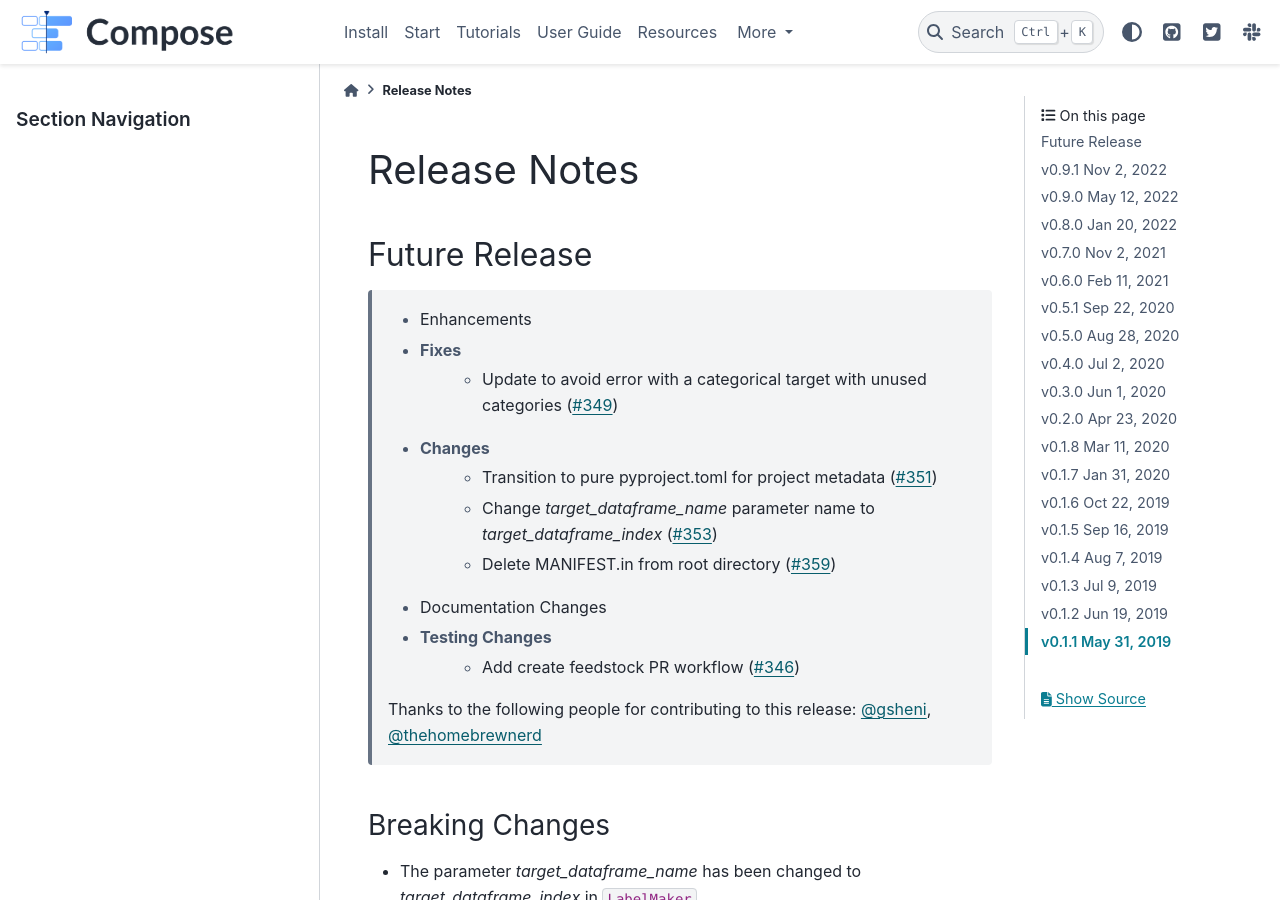
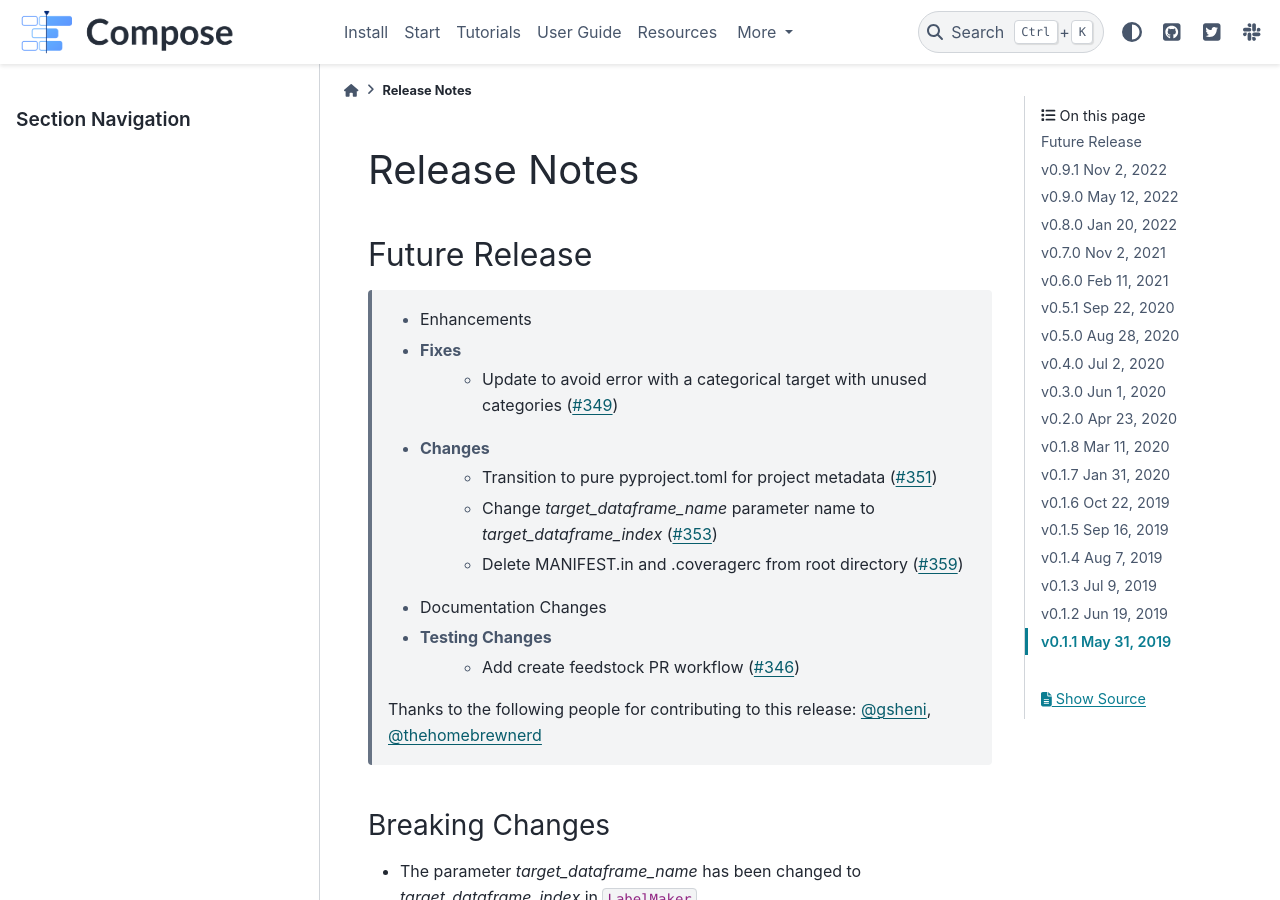
Before and after one commit to alteryx/compose, a Sphinx documentation site: the page built from docs/source/release_notes.rst, in a window 1280 px wide and 900 px high. Built offline with Sphinx 7.4.7 and the PyData theme 0.15.4, drawn with Linux system fonts in a browser that asks for light colours; comment, search, counter and statistics services are not loaded.

Commit message:
Update docs/source/release_notes.rst

```diff
--- a/docs/source/release_notes.rst
+++ b/docs/source/release_notes.rst
@@ -9,7 +9,7 @@ Future Release
     * Changes
         * Transition to pure pyproject.toml for project metadata (:pr:`351`)
         * Change `target_dataframe_name` parameter name to `target_dataframe_index` (:pr:`353`)
-        * Delete MANIFEST.in from root directory (:pr:`359`)
+        * Delete MANIFEST.in and .coveragerc from root directory (:pr:`359`)
     * Documentation Changes
     * Testing Changes
         * Add create feedstock PR workflow (:pr:`346`)
```
